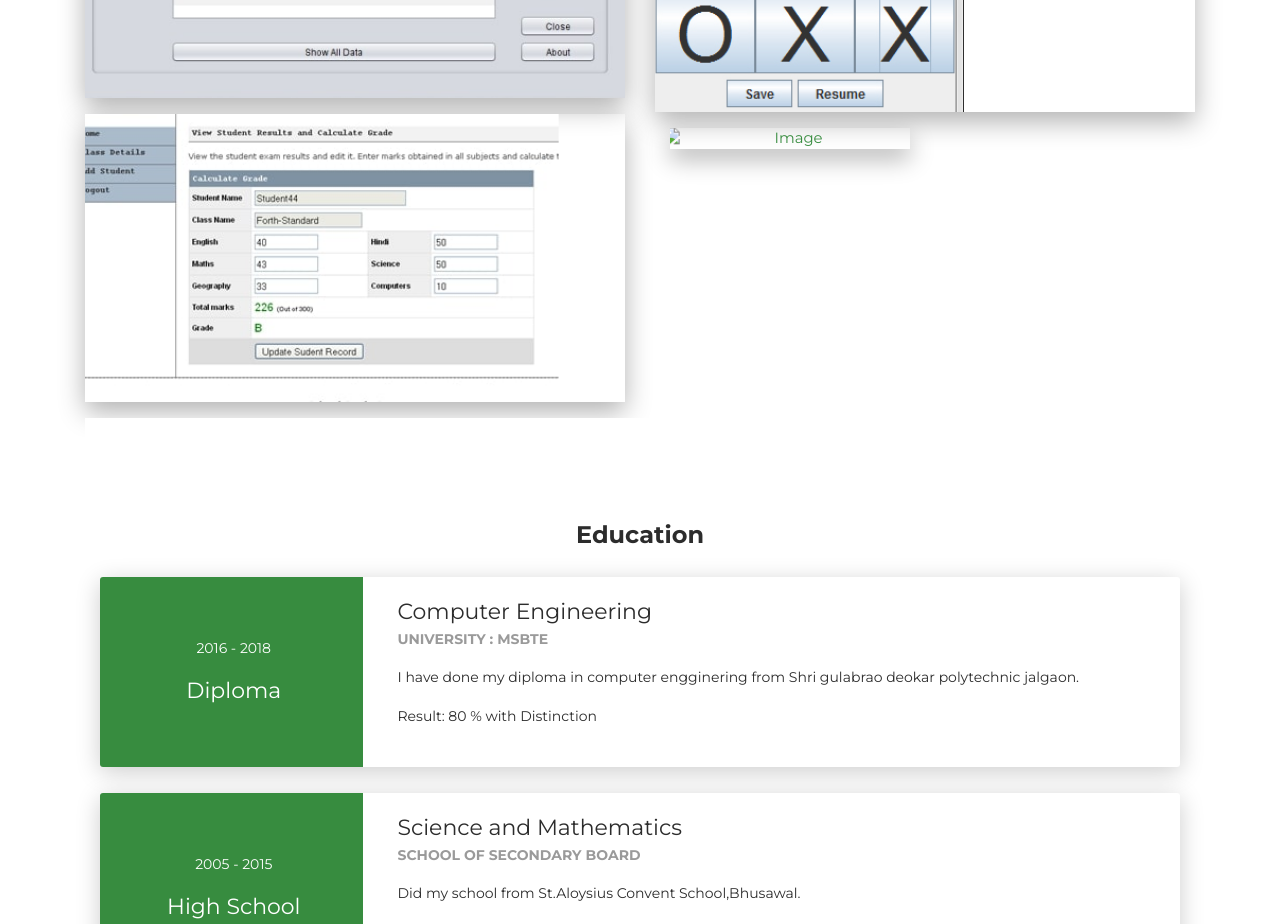
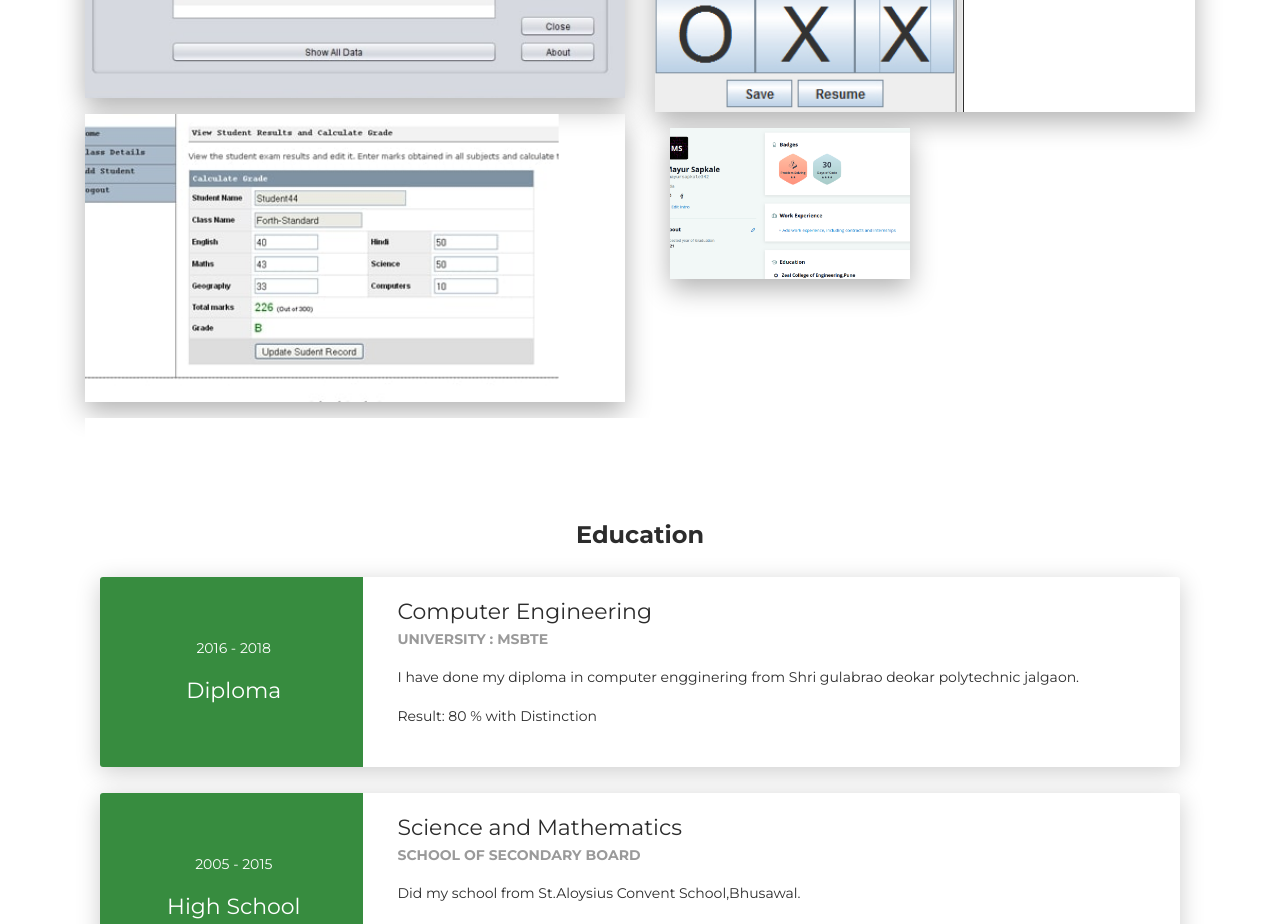
Before and after one commit to sapkalemayur86/mayursapkale.github.io, a plain HTML site: page index.html in a window 1280 px wide. Shown: the part 1880-2804 px from the top of the page. Drawn offline with Linux system fonts and the light colour scheme.

Commit message:
Update index.html

```diff
--- a/index.html
+++ b/index.html
@@ -196,7 +196,7 @@
                   </figure></a></div>
               <div class="col-md-6">
               <div class="cc-porfolio-image img-raised" data-aos="fade-up" data-aos-anchor-placement="top-bottom"><a href="#web-development">
-                  <figure class="cc-effect"><img src="images/HackerRank.png" alt="Image"/>
+                  <figure class="cc-effect"><img src="images/HakerRank.png" alt="Image"/>
                     <figcaption>
                       <div class="h4">HackerRank </div>
                       <p>Profile</p>
```
